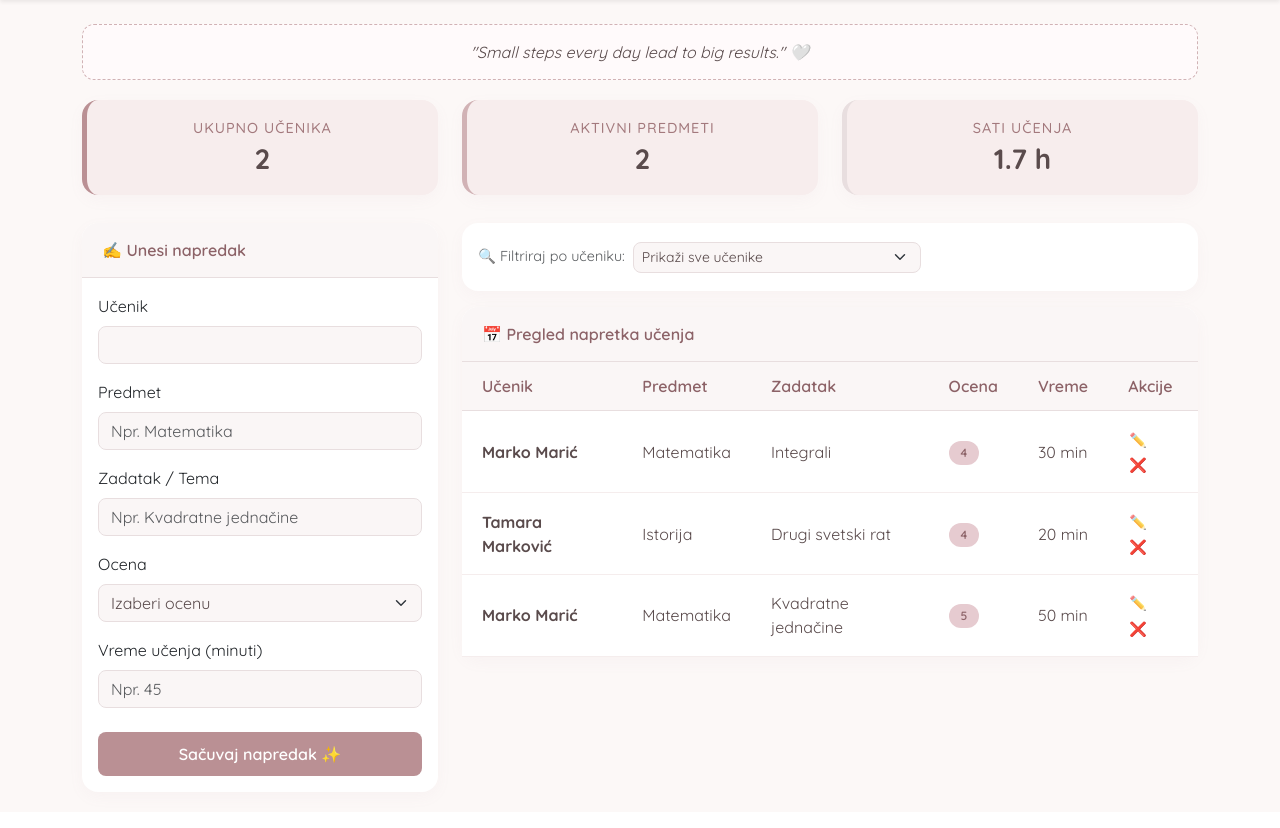
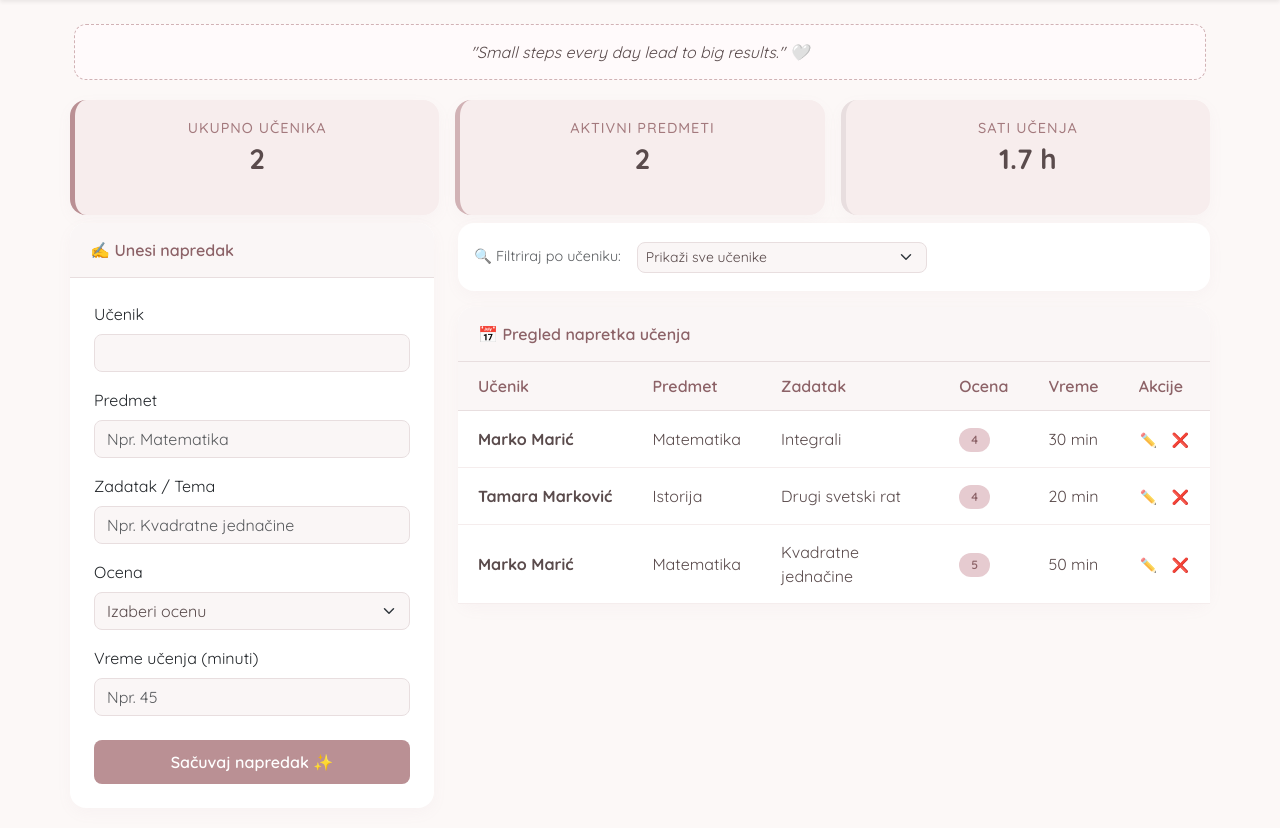
Before and after one commit to minapav520/Pracenje-Ucenja-Projekat, a PHP site: page /dashboard.php in a window 1280 px wide. Shown: the part 65-893 px from the top of the page. Before the commit the page ends 841 px from the top, so only its background shows below. Run offline with PHP 8.4, Linux system fonts and the light colour scheme; the visitor is signed in with stand-in values (Sample User, id 1); data comes from the database, SQL or seed files in the repository.

Commit message:
Update dashboard.php

```diff
--- a/dashboard.php
+++ b/dashboard.php
@@ -111,39 +111,39 @@ $ukupno_sati = round($ukupno_minuta / 60, 1);
         </div>
     </nav>
 
-    <div class="container">
-        <div class="quote-box">
+    <div class="container px-3 px-sm-0">
+        <div class="quote-box mx-1">
             "Small steps every day lead to big results." 🤍
         </div>
 
-        <div class="row mb-2">
-            <div class="col-md-4">
-                <div class="card stat-card">
+        <div class="row mb-2 g-3">
+            <div class="col-12 col-md-4">
+                <div class="card stat-card h-100">
                     <h5>Ukupno učenika</h5>
                     <h3><?php echo $ukupno_ucenika; ?></h3>
                 </div>
             </div>
-            <div class="col-md-4">
-                <div class="card stat-card" style="border-left-color: #d1b2b5;">
+            <div class="col-12 col-md-4">
+                <div class="card stat-card h-100" style="border-left-color: #d1b2b5;">
                     <h5>Aktivni predmeti</h5>
                     <h3><?php echo $ukupno_predmeta; ?></h3>
                 </div>
             </div>
-            <div class="col-md-4">
-                <div class="card stat-card" style="border-left-color: #e8dedf;">
+            <div class="col-12 col-md-4">
+                <div class="card stat-card h-100" style="border-left-color: #e8dedf;">
                     <h5>Sati učenja</h5>
                     <h3><?php echo $ukupno_sati; ?> h</h3>
                 </div>
             </div>
         </div>
 
-        <div class="row">
-            <div class="col-md-4">
+        <div class="row g-4">
+            <div class="col-12 col-lg-4">
                 <div class="card">
                     <div class="card-header-custom">
                         <?php echo $edit_mod ? "✏️ Izmeni napredak" : "✍️ Unesi napredak"; ?>
                     </div>
-                    <div class="card-body">
+                    <div class="card-body p-3 p-sm-4">
                         <form action="dashboard.php" method="POST">
                             <input type="hidden" name="zapis_id" value="<?php echo $edit_id; ?>">
 
@@ -185,13 +185,13 @@ $ukupno_sati = round($ukupno_minuta / 60, 1);
                 </div>
             </div>
 
-            <div class="col-md-8">
+            <div class="col-12 col-lg-8">
                 <div class="card p-3 mb-3">
-                    <form action="dashboard.php" method="GET" class="row g-2 align-items-center">
-                        <div class="col-auto">
+                    <form action="dashboard.php" method="GET" class="row g-3 align-items-center">
+                        <div class="col-12 col-sm-auto">
                             <label class="col-form-label text-muted" style="font-size: 0.9rem;">🔍 Filtriraj po učeniku:</label>
                         </div>
-                        <div class="col-md-5">
+                        <div class="col-12 col-sm-6 col-md-5">
                             <select name="filter_ucenik" class="form-select form-select-sm" onchange="this.form.submit()">
                                 <option value="">Prikaži sve učenike</option>
                                 <?php foreach ($svi_ucenici_za_filter as $ime_ucenika): ?>
@@ -202,8 +202,8 @@ $ukupno_sati = round($ukupno_minuta / 60, 1);
                             </select>
                         </div>
                         <?php if (!empty($izabrani_učenik)): ?>
-                            <div class="col-auto">
-                                <a href="dashboard.php" class="btn btn-sm btn-light" style="border-radius: 8px;">Poništi filter</a>
+                            <div class="col-12 col-sm-auto">
+                                <a href="dashboard.php" class="btn btn-sm btn-light w-100" style="border-radius: 8px;">Poništi filter</a>
                             </div>
                         <?php endif; ?>
                     </form>
@@ -226,13 +226,13 @@ $ukupno_sati = round($ukupno_minuta / 60, 1);
                             <tbody>
                                 <?php if (empty($prikaz_zapisa)): ?>
                                     <tr>
-                                        <td colspan="6" class="text-center text-muted">Nema zapisa za prikaz. 💕</td>
+                                        <td colspan="6" class="text-center text-muted p-4">Nema zapisa za prikaz. 💕</td>
                                     </tr>
                                 <?php else: ?>
                                     <?php foreach ($prikaz_zapisa as $zapis): ?>
                                         <tr>
-                                            <td><strong><?php echo htmlspecialchars($zapis['ucenik']); ?></strong></td>
-                                            <td><?php echo htmlspecialchars($zapis['predmet']); ?></td>
+                                            <td class="text-nowrap"><strong><?php echo htmlspecialchars($zapis['ucenik']); ?></strong></td>
+                                            <td class="text-nowrap"><?php echo htmlspecialchars($zapis['predmet']); ?></td>
                                             <td><?php echo htmlspecialchars($zapis['zadatak']); ?></td>
                                             <td>
                                                 <?php if ($zapis['ocena']): ?>
@@ -241,8 +241,8 @@ $ukupno_sati = round($ukupno_minuta / 60, 1);
                                                     <span class="text-muted">-</span>
                                                 <?php endif; ?>
                                             </td>
-                                            <td><?php echo $zapis['vreme']; ?> min</td>
-                                            <td>
+                                            <td class="text-nowrap"><?php echo $zapis['vreme']; ?> min</td>
+                                            <td class="text-nowrap">
                                                 <a href="dashboard.php?izmeni=<?php echo $zapis['id']; ?>" class="btn btn-sm btn-link text-muted p-0 me-2" style="text-decoration: none;">✏️</a>
                                                 <a href="dashboard.php?obrisi=<?php echo $zapis['id']; ?>" class="btn btn-sm btn-link text-danger p-0" onclick="return confirm('Da li ste sigurni da želite da obrišete ovaj zapis?')" style="text-decoration: none;">❌</a>
                                             </td>
```
